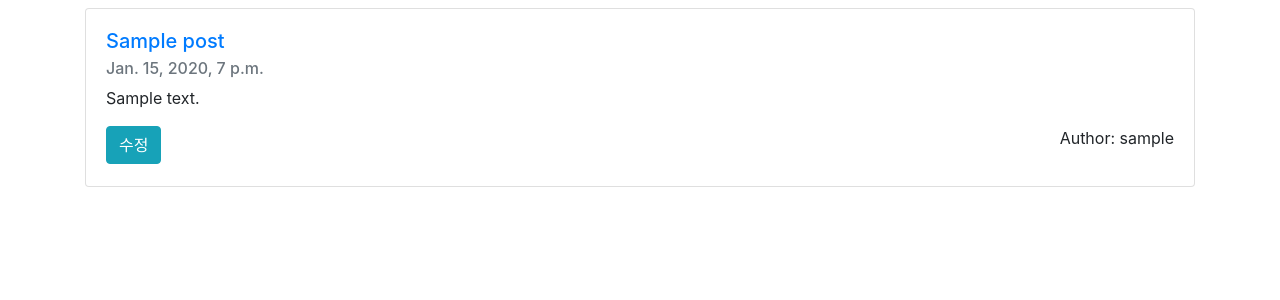
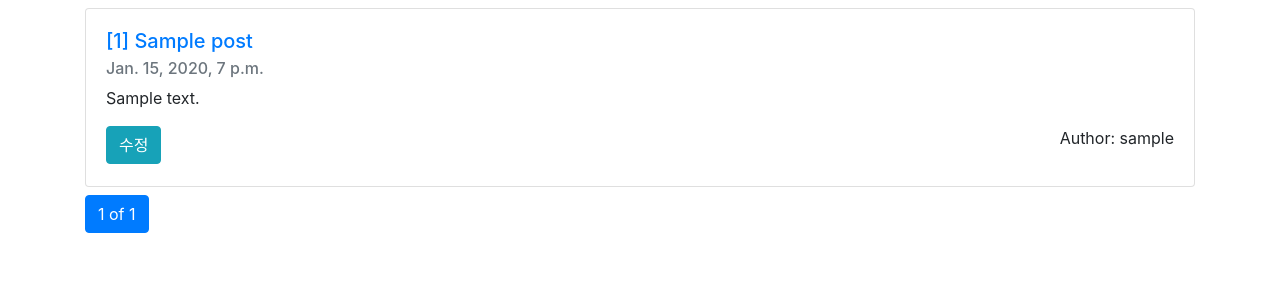
Before and after one commit to Fastcampus-WPS-9th/DjangoGirls-Tutorial, a Django app: page /posts/ in a window 1280 px wide. Shown: the part 56-356 px from the top of the page. Run offline with Django 3.2, Linux system fonts and the light colour scheme; tables that the repository leaves empty hold one stand-in row (values such as "Sample post"); some libraries are stand-ins or nearby versions.

Commit message:
Pagination을 템플릿에 구현

```diff
--- a/app/templates/blog/post_list.html
+++ b/app/templates/blog/post_list.html
@@ -5,7 +5,7 @@
 	<div class="card mb-2">
 		<div class="card-body">
 			<h5 class="card-title">
-				<a href="{% url 'post-detail' pk=post.pk %}">{{ post.title }}</a>
+				<a href="{% url 'post-detail' pk=post.pk %}">[{{ post.pk }}] {{ post.title }}</a>
 			</h5>
 			<h6 class="card-subtitle mb-2 text-muted">{{ post.created_date }}</h6>
 			<p class="card-text">{{ post.text|linebreaksbr|truncatechars:200 }}</p>
@@ -19,4 +19,28 @@
 		</div>
 	</div>
 	{% endfor %}
+
+	<nav>
+		<ul class="pagination">
+			{% if posts.has_previous %}
+			<li class="page-item">
+				<a href="?page={{ posts.previous_page_number }}"
+				   class="page-link">이전</a>
+			</li>
+			{% endif %}
+
+			<li class="page-item active">
+				<span class="page-link">
+					{{ posts.number }} of {{ posts.paginator.num_pages }}
+				</span>
+			</li>
+
+			{% if posts.has_next %}
+			<li class="page-item">
+				<a href="?page={{ posts.next_page_number }}"
+				   class="page-link">다음</a>
+			</li>
+			{% endif %}
+		</ul>
+	</nav>
 {% endblock %}
```
